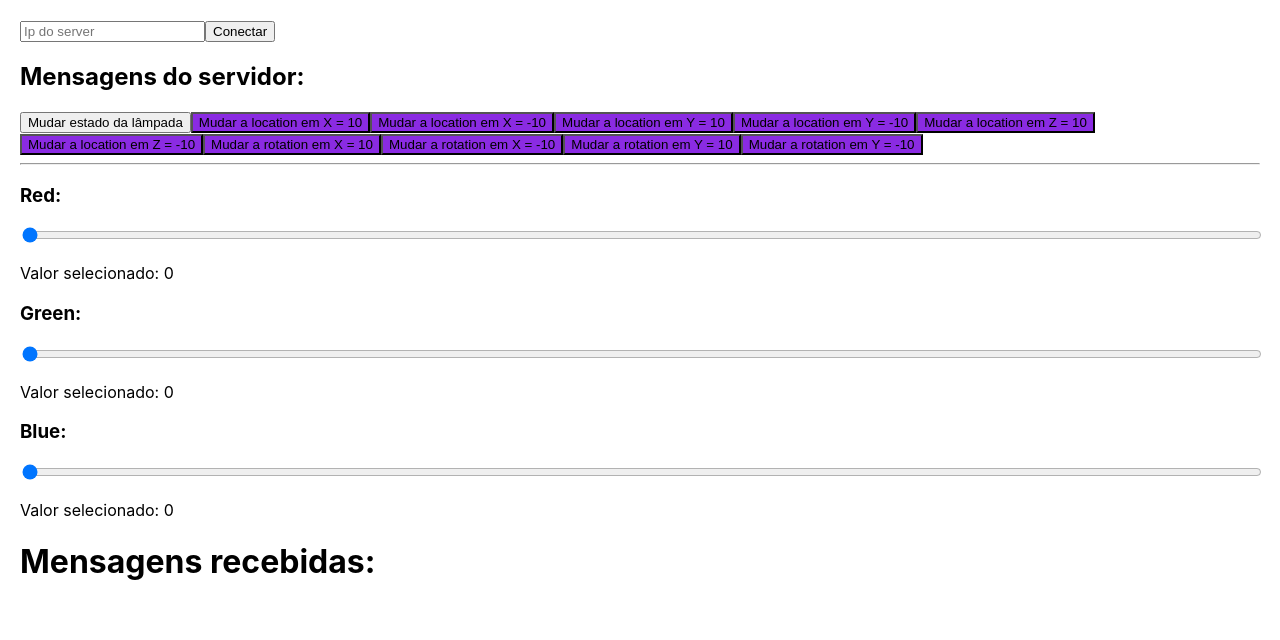
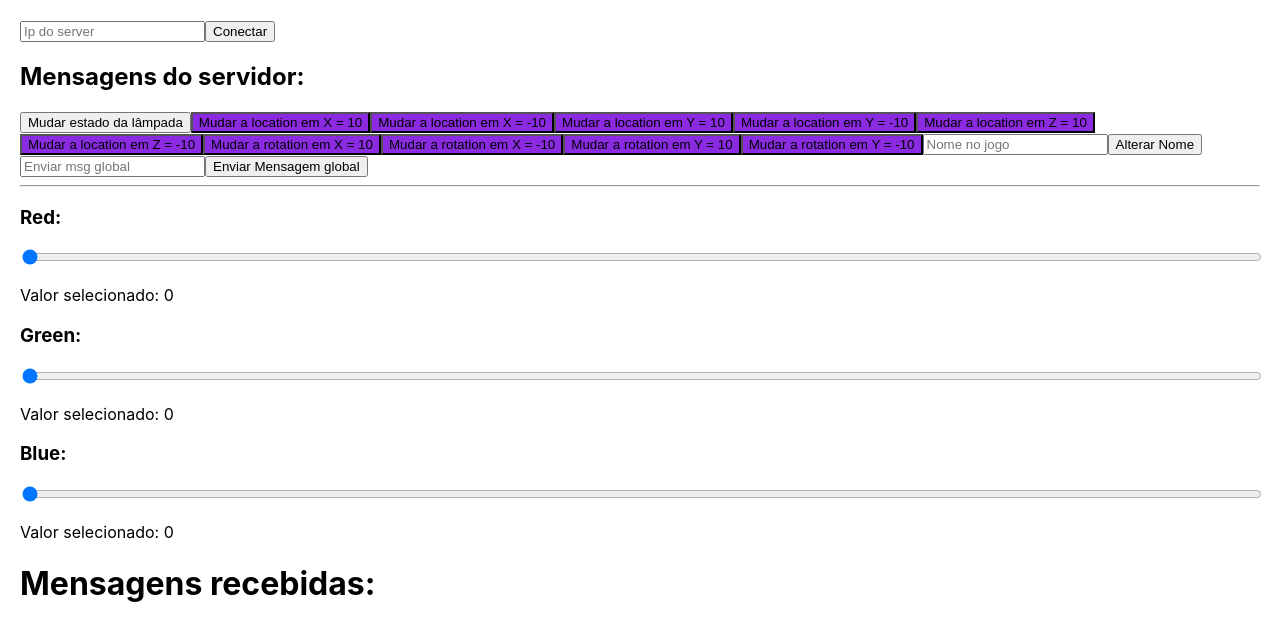
Before and after one commit to isaacreisbr23/TesteSiteWebsocketUnreal, a React (Create React App) app in the folder testeunrealserver/: page / in a window 1280 px wide. Shown: the top 640 px of the page. Built offline with nearby package versions, Linux system fonts and the light colour scheme.

Commit message:
Adição de novos comandos

```diff
--- a/testeunrealserver/src/App.js
+++ b/testeunrealserver/src/App.js
@@ -18,6 +18,15 @@ export default function WebSocketComponent() {
   const socketRef = useRef(null);
 
 
+  //entry do nome
+  const [valorNome, setvalorNome] = useState("");
+  const [inputNome, setinputNome] = useState("");
+
+
+  //entry da msg global
+  const [valorMensagemGlobal, setvalorMensagemGlobal] = useState("");
+  const [inputMensagemGlobal, setinputMensagemGlobal] = useState("");
+
   //Conexao ao socket
   const conectarAoSocket = () => {
 
@@ -29,6 +38,9 @@ export default function WebSocketComponent() {
 
       socketRef.current = url;
 
+
+
+      // ---------- HANDLE DOS RETORNOS DO SERVER ----------
       socketRef.current.onmessage = (event) => {
         setMessages((prev) => [...prev, event.data]);
 
@@ -45,13 +57,15 @@ export default function WebSocketComponent() {
         }
       };
 
-
+      // ---------- ABERTURA DO SOCKET ----------
       socketRef.current.onopen = () => {
         console.log("Conectado ao WebSocket");
 
         alert("Conectado");
       };
 
+
+      // ---------- HANDLE DAS MENSAGENS COM O SERVER ----------
       socketRef.current.onmessage = (event) => {
         setMessages((prev) => [...prev, event.data]);
 
@@ -66,8 +80,16 @@ export default function WebSocketComponent() {
 
 
         }
+
+        if(event.data === "Nome alterado"){
+
+          alert("Nome alterado");
+
+        }
       };
 
+
+      // ---------- FECHAMENTO DO SOCKET ----------
       socketRef.current.onclose = () => {
         console.log("WebSocket desconectado");
         alert("Desconectado do servidor");
@@ -172,6 +194,8 @@ export default function WebSocketComponent() {
 
   };
 
+
+
   const handleSliderChangeVerde = (event) => {
 
     const novoValorVerde = event.target.value;
@@ -182,6 +206,7 @@ export default function WebSocketComponent() {
     }
 
   };
+
 
   const handleSliderChangeAzul = (event) => {
 
@@ -196,7 +221,8 @@ export default function WebSocketComponent() {
 
   };
 
-  const HandleChangeEnderecoDoServer = (event) => {
+  // --------- Entry de conexao com servidor ----------
+  const handleChangeEnderecoDoServer = (event) => {
 
 
     const EnderecoServer = event.target.value;
@@ -213,15 +239,56 @@ export default function WebSocketComponent() {
   }
 
 
+  // --------- Entry de mudança de nome ----------
+  const alterarNomeDoClient = () => {
 
 
 
+    if (socketRef.current.readyState === WebSocket.OPEN) {
+      socketRef.current.send("Alterar Nome para: " + valorNome);
+      console.log("Alterar Nome para: " + valorNome);
+    } else {
+      console.log("Erro no socket");
+    }
 
-  //RETORNO (HTML)
+  }
+
+  const handleNomeDoClient = (event) => {
+
+    const NomeASerPassado = event.target.value;
+    setvalorNome(NomeASerPassado);
+    setinputNome(NomeASerPassado);
+
+
+  }
+
+
+  // -------- entry para enviar mensagem -------
+
+  const handleMsgGlobal = (event) => {
+
+    const mensagemASerPassada = event.target.value;
+    setvalorMensagemGlobal(mensagemASerPassada);
+    setinputMensagemGlobal(mensagemASerPassada);
+
+  }
+
+  const enviarMensagemGlobal = () => {
+
+    if (socketRef.current.readyState === WebSocket.OPEN) {
+      socketRef.current.send("Enviar mensagem global:" + valorMensagemGlobal);
+      console.log("Enviar mensagem global:" + valorMensagemGlobal);
+    } else {
+      console.log("Erro no socket");
+    }
+
+  }
+
+  // ---------- RETORNO (HTML) ----------
   return (
     <div style={{ padding: '20px' }}>
 
-      <input type="text" onChange={HandleChangeEnderecoDoServer} placeholder="Ip do server "></input>
+      <input type="text" onChange={handleChangeEnderecoDoServer} placeholder="Ip do server "></input>
       <button onClick={setarIpDoServer}>Conectar</button>
 
       <h2>Mensagens do servidor:</h2>
@@ -237,6 +304,11 @@ export default function WebSocketComponent() {
       <button className='BotaoLocation' onClick={mudarRotationEmY}>Mudar a rotation em Y = 10</button>
       <button className='BotaoLocation' onClick={mudarRotationEmYNegativo}>Mudar a rotation em Y = -10</button>
 
+      <input type="text" onChange={handleNomeDoClient} placeholder="Nome no jogo"></input>
+      <button onClick={alterarNomeDoClient}>Alterar Nome</button>
+
+      <input type="text" onChange={handleMsgGlobal} placeholder="Enviar msg global"></input>
+      <button onClick={enviarMensagemGlobal}>Enviar Mensagem global</button>
 
       <hr />
 
```
Also changed, not shown: 1 other file (tests, documents, lock files or other folders).
